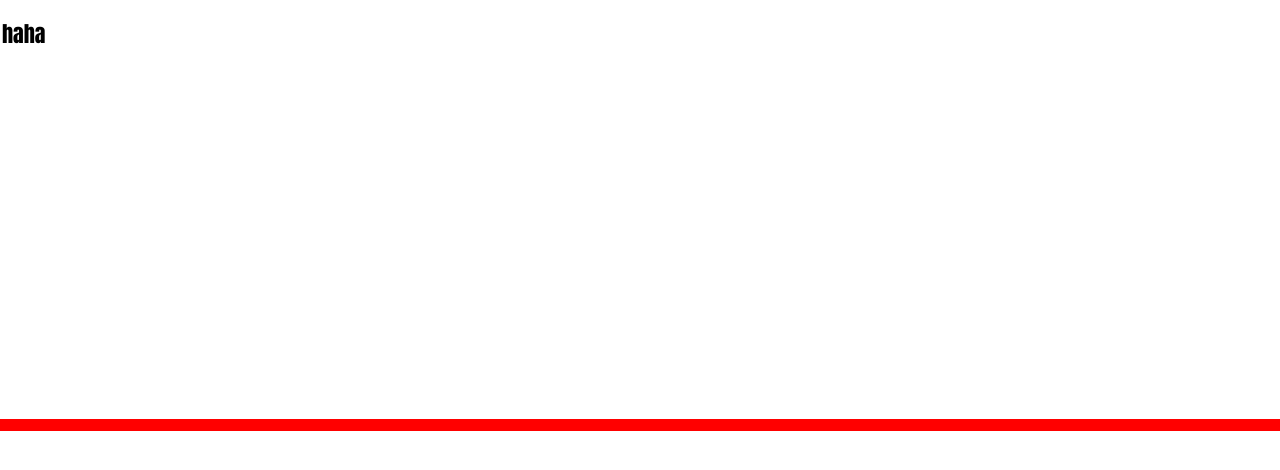
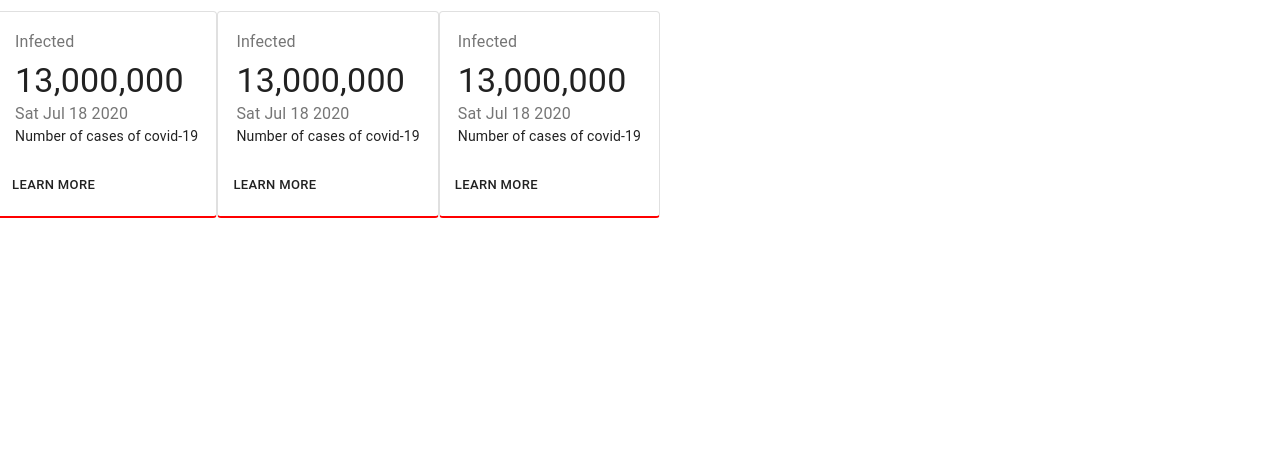
Before and after one commit to rommelcode/covid19, a React (Create React App) app: page / in a window 1280 px wide. Shown: the top 470 px of the page. Built offline with nearby package versions, Linux system fonts and the light colour scheme.

Commit message:
border style bottom

```diff
--- a/src/App.js
+++ b/src/App.js
@@ -9,8 +9,8 @@ import StyleObject from './StyleObject';
 function App() {
   return (
 
-    // <CardContainer></CardContainer>
-     <StyleObject></StyleObject>
+    <CardContainer></CardContainer>
+    //  <StyleObject></StyleObject>
   );
 }
 
--- a/src/CardComponent.js
+++ b/src/CardComponent.js
@@ -5,36 +5,41 @@ import CardActions from "@material-ui/core/CardActions";
 import CardContent from "@material-ui/core/CardContent";
 import Button from "@material-ui/core/Button";
 import Typography from "@material-ui/core/Typography";
+import { withStyles} from "@material-ui/core/styles";
 
-import styles from './Card.css';
+const styles = () => ({
+  Paper: {
+    padding: 2,
+    "font-family": "Impact, Charcoal, sans-serif",
+    "font-size": 22,
+    marginTop: 15,
+    height: 200,
+    overflowY: "auto",
+    "border-bottom": "solid red 2px"
+  }
+});
+// const useStyles = makeStyles({
+//   root: {
+//     "border-style": "dotted"
+//   },
 
-import cx from 'classnames';
+//   bullet: {
+//     display: "inline-block",
+//     margin: "0 22px",
+//     transform: "scale(0.8)",
+//   },
+//   title: {
+//     fontSize: 14,
+//   },
+//   pos: {
+//     marginBottom: 12,
+//   },
+
+// });
 
 
-const useStyles = makeStyles({
-  root: {
-    "border-style": "dotted"
-  },
-
-  bullet: {
-    display: "inline-block",
-    margin: "0 22px",
-    transform: "scale(0.8)",
-  },
-  title: {
-    fontSize: 14,
-  },
-  pos: {
-    marginBottom: 12,
-  },
-
-});
-
-export default function CardComponent() {
-  const classes = useStyles();
-  const bull = <span className={classes.bullet}>•</span>;
-  return (
-    <Card className={classes.root} variant="outlined" >
+export default withStyles(styles)(({ classes }) => (
+    <Card className={classes.Paper} variant="outlined" >
       <CardContent>
         <Typography
           className={classes.title}
@@ -56,5 +61,8 @@ export default function CardComponent() {
         <Button size="small">Learn More</Button>
       </CardActions>
     </Card>
-  );
-}
+  )
+);
+
+
+//export default function CardComponent() {
--- a/src/CardContainer.js
+++ b/src/CardContainer.js
@@ -13,6 +13,8 @@ export default function CardContainer() {
   return (
     <Grid container spacing={1}>
         <CardComponent></CardComponent>
+        <CardComponent></CardComponent>
+        <CardComponent></CardComponent>
 
     </Grid>
   );
--- a/src/StyleObject.js
+++ b/src/StyleObject.js
@@ -4,15 +4,15 @@ import React, { Fragment } from "react";
 import { withStyles} from "@material-ui/core/styles";
 
 
-const styles = theme => ({
+const styles = () => ({
   Paper: {
     padding: 2,
     "font-family": "Impact, Charcoal, sans-serif",
     "font-size": 22,
     marginTop: 15,
-    height: 400,
+    height: 200,
     overflowY: "auto",
-    "border-bottom": "solid red 12px"
+    "border-bottom": "solid red 2px"
   }
 });
 
```
